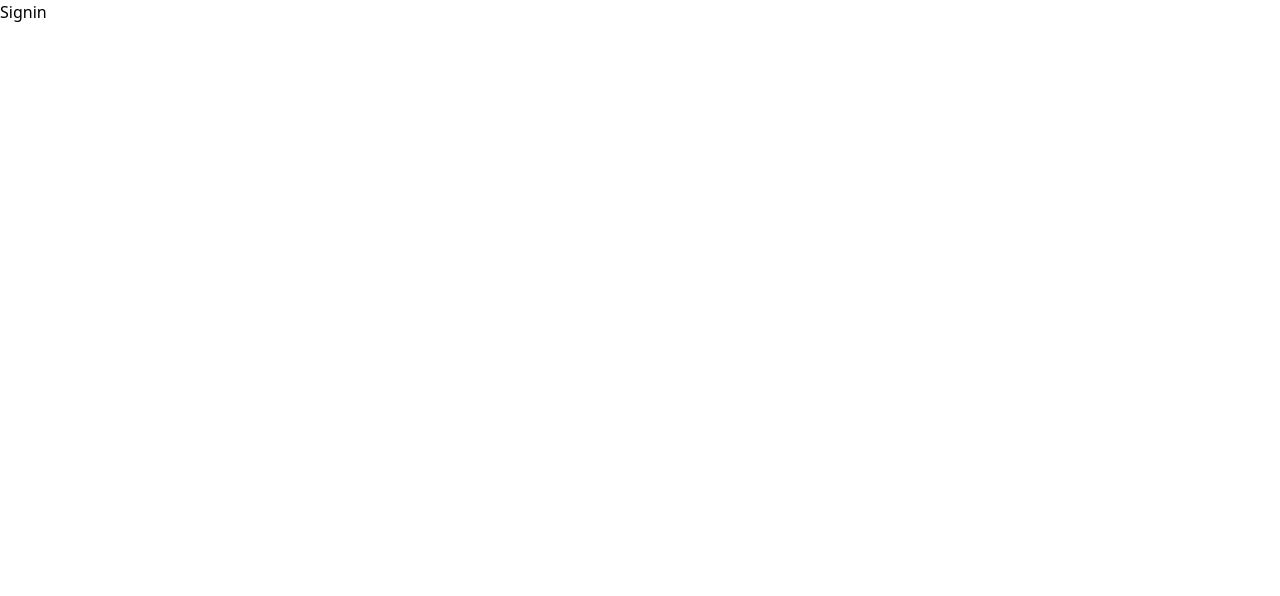
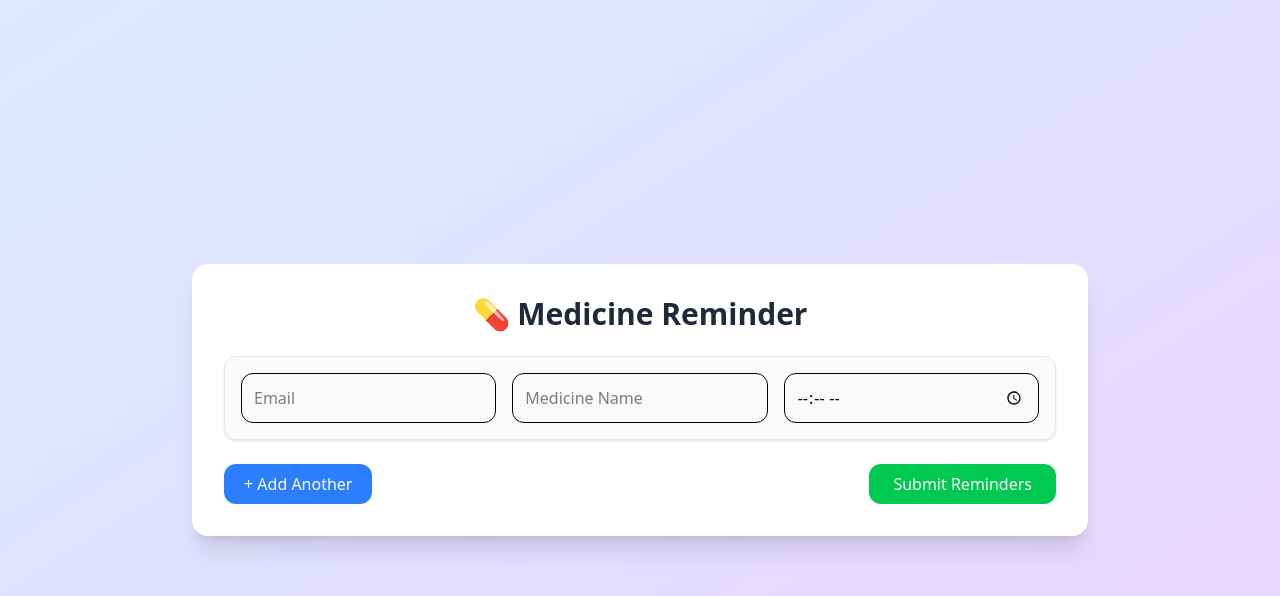
Before and after one commit to SakshamBansal753/Micro-Project-2, a React (Vite) app in the folder Medication/: page /signin in a window 1280 px wide. Shown: the top 596 px of the page. Built offline with nearby package versions, Linux system fonts and the light colour scheme.

Commit message:
Update Signin.jsx

```diff
--- a/Medication/src/assets/Signin.jsx
+++ b/Medication/src/assets/Signin.jsx
@@ -1,8 +1,80 @@
-import React from 'react'
+import React, { useState } from 'react'
 
 const Signin = () => {
+  const [reminders, setReminders] = useState([
+    { email: '', medicine: '', time: '' }
+  ])
+
+  const handleChange = (index, e) => {
+    const { name, value } = e.target
+    const updated = [...reminders]
+    updated[index][name] = value
+    setReminders(updated)
+  }
+
+  const addReminder = () => {
+    setReminders([...reminders, { email: '', medicine: '', time: '' }])
+  }
+
+  const handleSubmit = (e) => {
+    e.preventDefault()
+    console.log(reminders)
+  }
+
   return (
-    <div>Signin</div>
+    <div className="min-h-screen bg-gradient-to-br from-blue-100 to-purple-200 flex items-center justify-center p-6">
+      <div className="bg-white rounded-2xl shadow-xl p-8 w-full max-w-4xl transition duration-300">
+        <h1 className="text-3xl font-semibold text-center text-gray-800 mb-6">💊 Medicine Reminder</h1>
+        <form onSubmit={handleSubmit} className="space-y-6">
+          {reminders.map((reminder, index) => (
+            <div key={index} className="grid grid-cols-1 md:grid-cols-3 gap-4 bg-gray-50 p-4 rounded-xl shadow-sm border border-gray-200">
+              <input
+                type="email"
+                name="email"
+                value={reminder.email}
+                onChange={(e) => handleChange(index, e)}
+                placeholder="Email"
+                className="p-3 border rounded-xl focus:outline-none focus:ring-2 focus:ring-blue-400 transition"
+                required
+              />
+              <input
+                type="text"
+                name="medicine"
+                value={reminder.medicine}
+                onChange={(e) => handleChange(index, e)}
+                placeholder="Medicine Name"
+                className="p-3 border rounded-xl focus:outline-none focus:ring-2 focus:ring-blue-400 transition"
+                required
+              />
+              <input
+                type="time"
+                name="time"
+                value={reminder.time}
+                onChange={(e) => handleChange(index, e)}
+                className="p-3 border rounded-xl focus:outline-none focus:ring-2 focus:ring-blue-400 transition"
+                required
+              />
+            </div>
+          ))}
+
+          <div className="flex flex-col sm:flex-row items-center justify-between gap-4 mt-4">
+            <button
+              type="button"
+              onClick={addReminder}
+              className="w-full sm:w-auto bg-blue-500 text-white px-5 py-2 rounded-xl font-medium hover:bg-blue-600 transition"
+            >
+              + Add Another
+            </button>
+            <button
+              type="submit"
+              className="w-full sm:w-auto bg-green-500 text-white px-6 py-2 rounded-xl font-medium hover:bg-green-600 transition"
+            >
+              Submit Reminders
+            </button>
+          </div>
+        </form>
+      </div>
+    </div>
   )
 }
 
```
